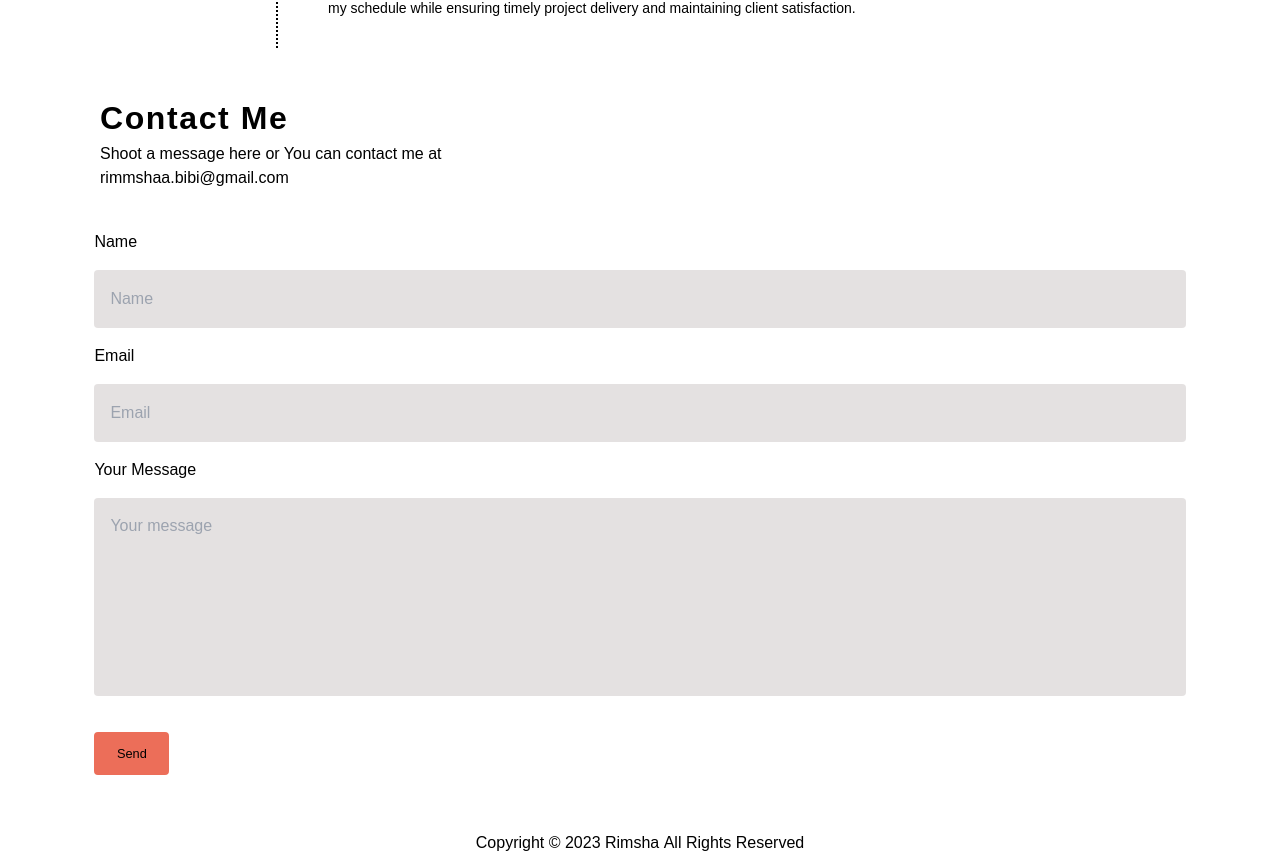
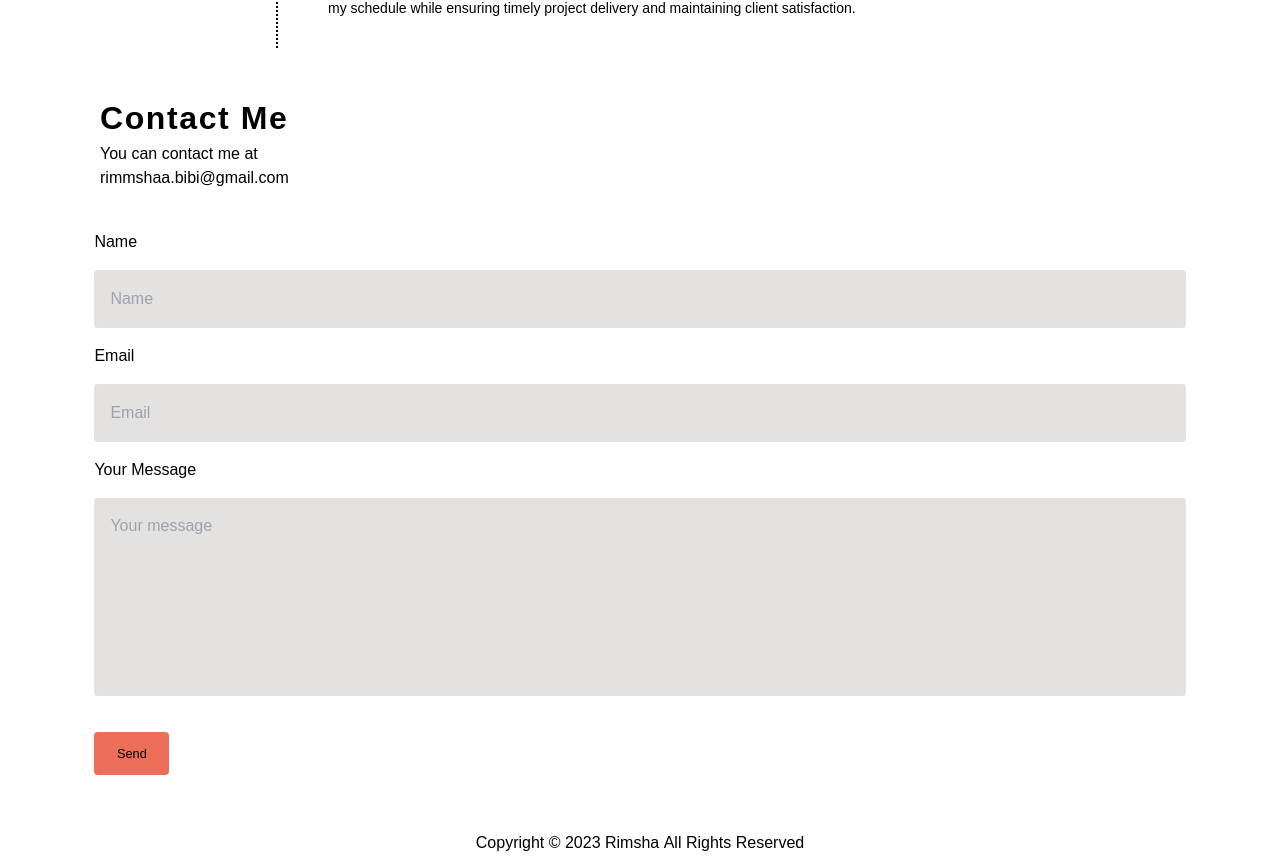
Before and after one commit to rimshub/my-portfolio, a React (Create React App) app: page / in a window 1280 px wide. Shown: the part 3835-4694 px from the top of the page. Built offline with nearby package versions, Linux system fonts and the light colour scheme.

Commit message:
contact me updated

```diff
--- a/src/components/Contact.js
+++ b/src/components/Contact.js
@@ -26,7 +26,7 @@ function Contact() {
         <h1 className='tracking-wider font-[600] text-[1.4rem] lg:text-[2rem] md:text-[2rem] tm:text-[2.5rem] sm:text-[1rem] sm:w-[100%]'>
           Contact Me
         </h1>
-        <p className=' cursor-pointer'>Shoot a message here or You can contact me at<GmailCopy/></p>
+        <p className=' cursor-pointer'>You can contact me at<GmailCopy/></p>
       </div>
       <div className='flex justify-center'>
 
```
